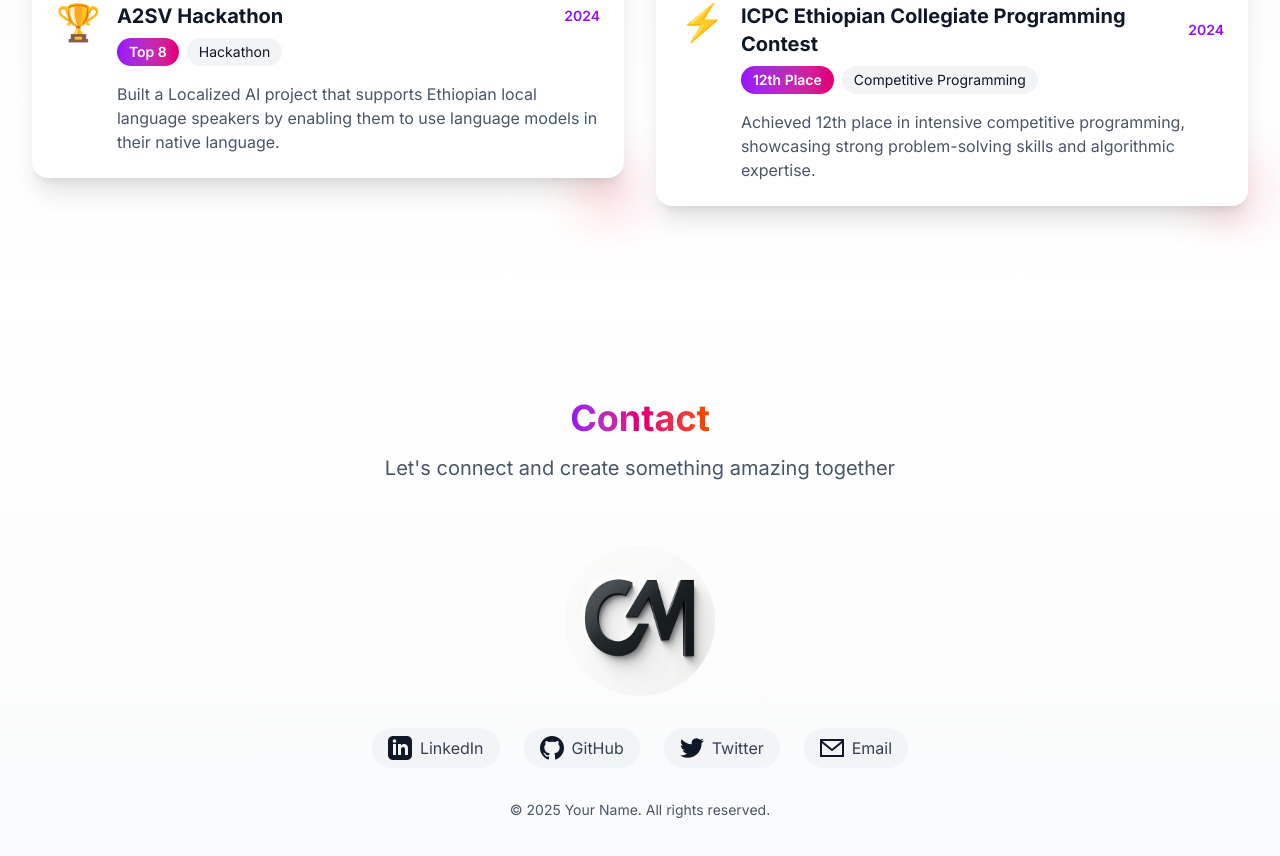
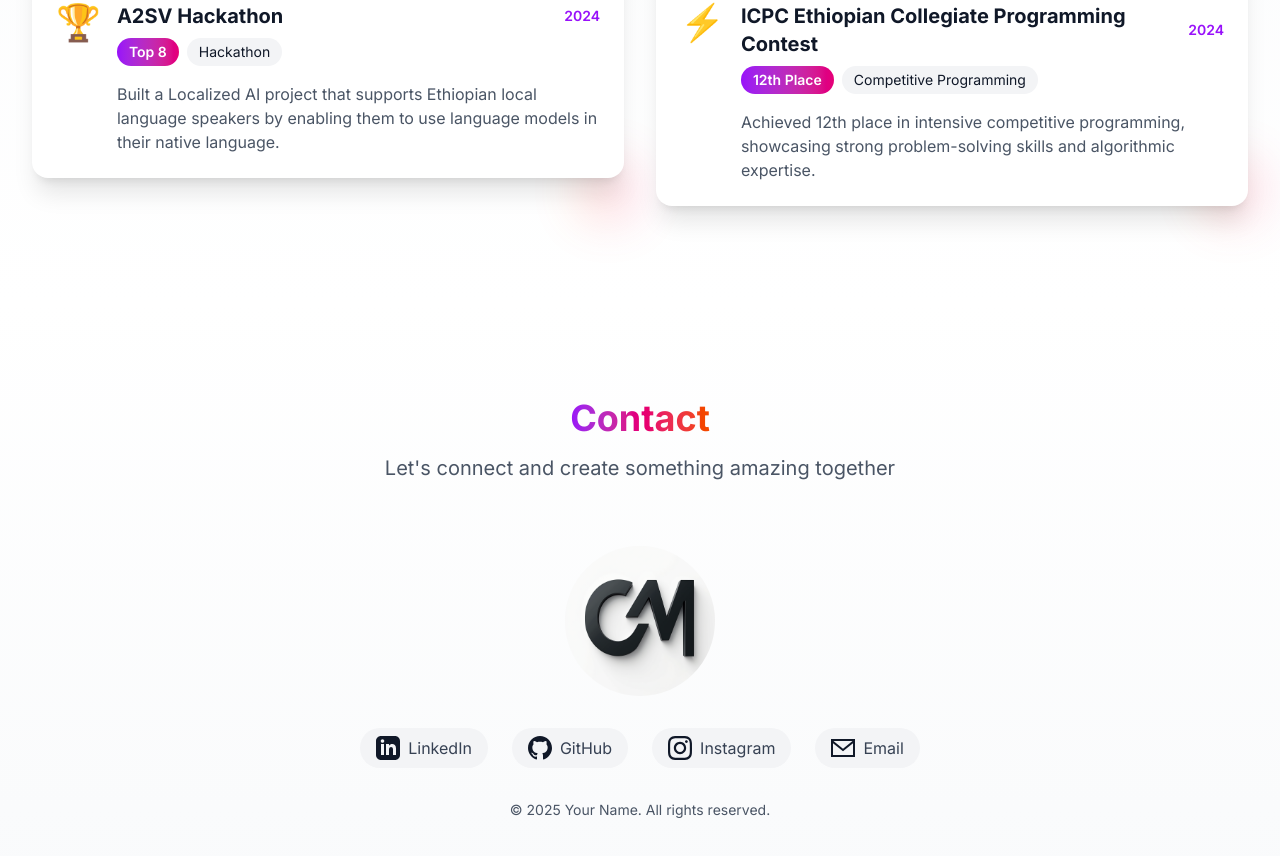
Before and after one commit to chera-mihiretu/Portifolio, a Next.js app: page / in a window 1280 px wide. Shown: the part 6678-7534 px from the top of the page. Built offline with nearby package versions, Linux system fonts and the light colour scheme.

Commit message:
Finishing the project

```diff
--- a/src/app/layout.tsx
+++ b/src/app/layout.tsx
@@ -7,8 +7,8 @@
 const inter = Inter({ subsets: ['latin'] });
 
 export const metadata: Metadata = {
-  title: 'Portfolio',
-  description: 'A showcase of my journey from Ethiopia to global innovation',
+  title: 'Chera Mihiretu - Portfolio',
+  description: 'Personal portfolio showcasing my projects, skills, and achievements',
 };
 
 export default function RootLayout({
--- a/src/components/Contact.tsx
+++ b/src/components/Contact.tsx
@@ -28,11 +28,11 @@
       )
     },
     {
-      name: 'Twitter',
-      url: 'https://twitter.com/your-profile',
+      name: 'Instagram',
+      url: 'https://www.instagram.com/chera_mihiretu/',
       icon: (
         <svg className="w-6 h-6" fill="currentColor" viewBox="0 0 24 24">
-          <path d="M23.953 4.57a10 10 0 01-2.825.775 4.958 4.958 0 002.163-2.723c-.951.555-2.005.959-3.127 1.184a4.92 4.92 0 00-8.384 4.482C7.69 8.095 4.067 6.13 1.64 3.162a4.822 4.822 0 00-.666 2.475c0 1.71.87 3.213 2.188 4.096a4.904 4.904 0 01-2.228-.616v.06a4.923 4.923 0 003.946 4.827 4.996 4.996 0 01-2.212.085 4.936 4.936 0 004.604 3.417 9.867 9.867 0 01-6.102 2.105c-.39 0-.779-.023-1.17-.067a13.995 13.995 0 007.557 2.209c9.053 0 13.998-7.496 13.998-13.985 0-.21 0-.42-.015-.63A9.935 9.935 0 0024 4.59z"/>
+          <path d="M12 2.163c3.204 0 3.584.012 4.85.07 3.252.148 4.771 1.691 4.919 4.919.058 1.265.069 1.645.069 4.849 0 3.205-.012 3.584-.069 4.849-.149 3.225-1.664 4.771-4.919 4.919-1.266.058-1.644.07-4.85.07-3.204 0-3.584-.012-4.849-.07-3.26-.149-4.771-1.699-4.919-4.92-.058-1.265-.07-1.644-.07-4.849 0-3.204.013-3.583.07-4.849.149-3.227 1.664-4.771 4.919-4.919 1.266-.057 1.645-.069 4.849-.069zm0-2.163c-3.259 0-3.667.014-4.947.072-4.358.2-6.78 2.618-6.98 6.98-.059 1.281-.073 1.689-.073 4.948 0 3.259.014 3.668.072 4.948.2 4.358 2.618 6.78 6.98 6.98 1.281.058 1.689.072 4.948.072 3.259 0 3.668-.014 4.948-.072 4.354-.2 6.782-2.618 6.979-6.98.059-1.28.073-1.689.073-4.948 0-3.259-.014-3.667-.072-4.947-.196-4.354-2.617-6.78-6.979-6.98-1.281-.059-1.69-.073-4.949-.073zm0 5.838c-3.403 0-6.162 2.759-6.162 6.162s2.759 6.163 6.162 6.163 6.162-2.759 6.162-6.163c0-3.403-2.759-6.162-6.162-6.162zm0 10.162c-2.209 0-4-1.79-4-4 0-2.209 1.791-4 4-4s4 1.791 4 4c0 2.21-1.791 4-4 4zm6.406-11.845c-.796 0-1.441.645-1.441 1.44s.645 1.44 1.441 1.44c.795 0 1.439-.645 1.439-1.44s-.644-1.44-1.439-1.44z"/>
         </svg>
       )
     },
--- a/src/components/Hero.tsx
+++ b/src/components/Hero.tsx
@@ -54,6 +54,13 @@
     document.body.appendChild(link);
     link.click();
     document.body.removeChild(link);
+  };
+
+  const scrollToProjects = () => {
+    const projectsSection = document.getElementById('projects');
+    if (projectsSection) {
+      projectsSection.scrollIntoView({ behavior: 'smooth' });
+    }
   };
 
   if (!mounted) return null;
@@ -171,6 +178,7 @@
                 <motion.button
                   whileHover={{ scale: 1.05 }}
                   whileTap={{ scale: 0.95 }}
+                  onClick={scrollToProjects}
                   className="px-8 py-3 bg-gradient-to-r from-purple-600 to-pink-600 text-white rounded-lg shadow-lg hover:from-purple-700 hover:to-pink-700 transition-all duration-300"
                 >
                   View Projects
```
